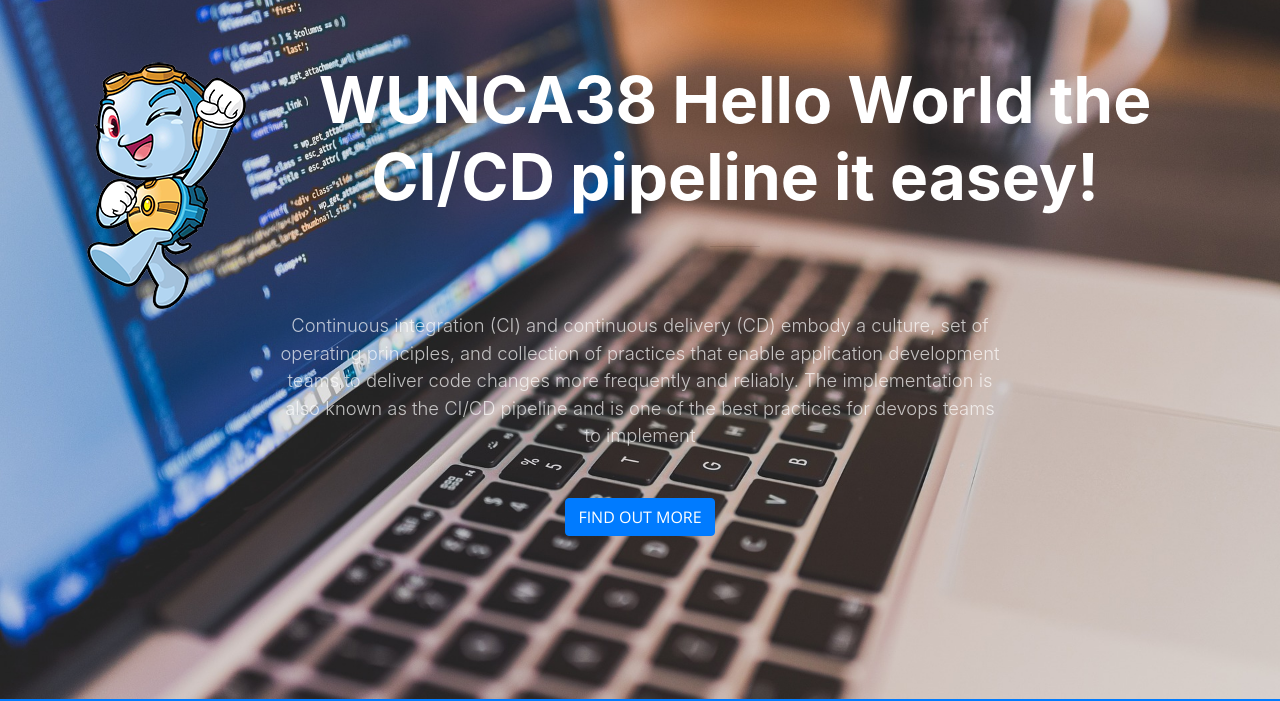
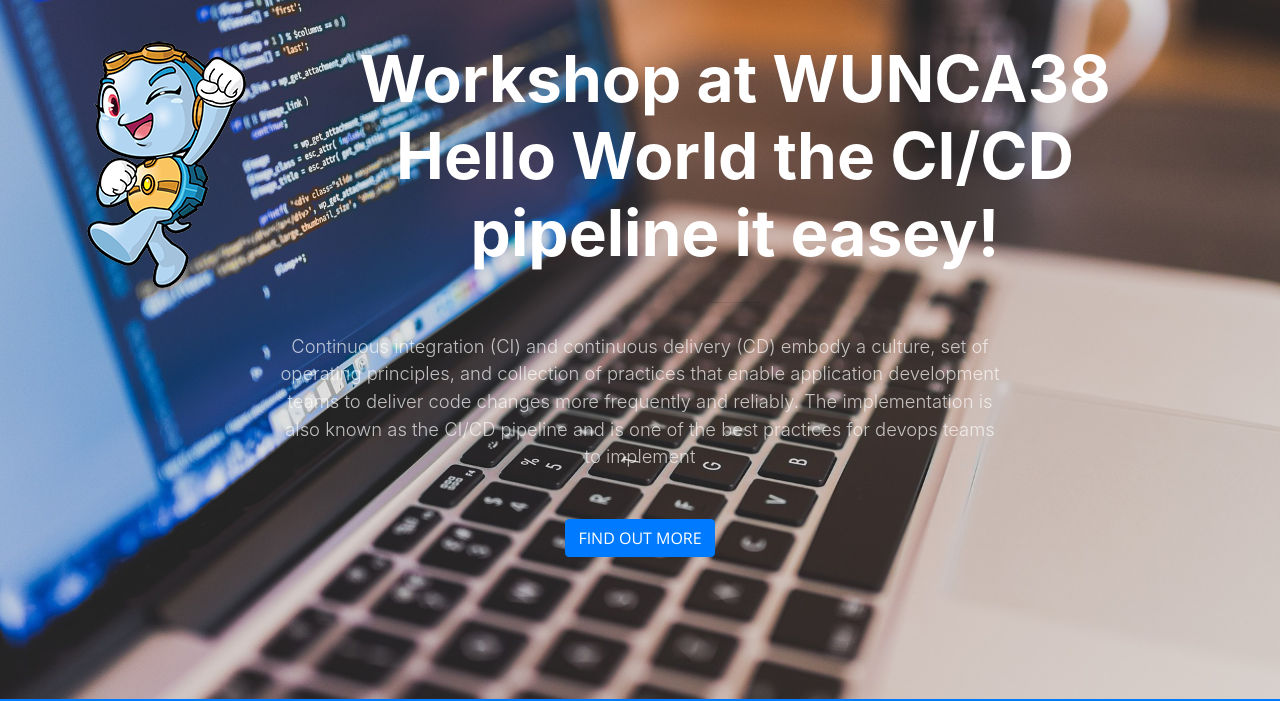
Before and after one commit to sappachok/wunca39, a website with bundled scripts: page sample-html/index.html in a window 1280 px wide. Shown: the part 101-802 px from the top of the page. Built offline with nearby package versions, Linux system fonts and the light colour scheme.

Commit message:
test web hook

```diff
--- a/sample-html/index.html
+++ b/sample-html/index.html
@@ -60,7 +60,7 @@
           <div class="col-lg-2"><img src="img/mascot.png" alt=""></div>
           <div class="col-lg-10 mx-auto">
             <h1>
-              <strong>WUNCA38 Hello World the CI/CD pipeline it easey!</strong>
+              <strong>Workshop at WUNCA38 Hello World the CI/CD pipeline it easey!</strong>
             </h1>
             <hr>
           </div>
```
